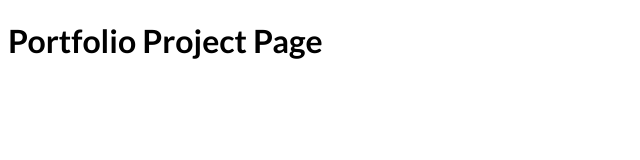
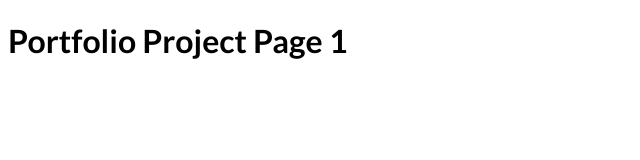
Before and after one commit to kpirabaharan/Next-JS, a Next.js app in the folder section-3-file-based-routing/: page /portfolio/1 in a window 1280 px wide. Shown: the top 160 px of the page, without its empty margins (0-640 px from the left). Built offline with nearby package versions, Linux system fonts and the light colour scheme.

Commit message:
Section 3: Extracting Dynamic Path Segment Data
Signed-off-by: Keeshigan Pirabaharan <kpirabaharan3@gmail.com>

```diff
--- a/section-3-file-based-routing/pages/portfolio/[projectId].js
+++ b/section-3-file-based-routing/pages/portfolio/[projectId].js
@@ -1,9 +1,14 @@
-import React from 'react';
+import { useRouter } from 'next/router';
 
 const PortfolioProjectPage = () => {
+  const router = useRouter();
+
+  console.log(router.pathname);
+  console.log(router.query);
+
   return (
     <div>
-      <h1>Portfolio Project Page</h1>
+      <h1>Portfolio Project Page {router.query.projectId}</h1>
     </div>
   );
 };
```
